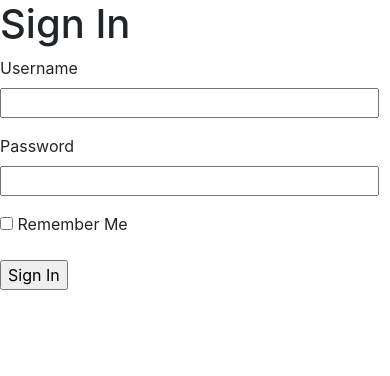
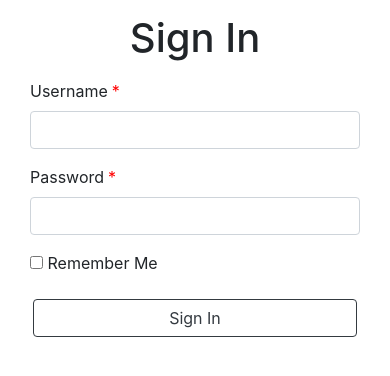
Before and after one commit to lambdabyte/cta_gnosis_dev, a Flask app: page /login in a window 390 px wide. Shown: the part 56-432 px from the top of the page. Run offline with Flask 2, Linux system fonts and the light colour scheme; some libraries are stand-ins or nearby versions.

Commit message:
login responsive

```diff
--- a/services/gnosis/app/static/main.css
+++ b/services/gnosis/app/static/main.css
@@ -1,4 +1,14 @@
+/* General */
 
+#required-splat {
+    margin-left: 4px;
+}
+
+#submitButton {
+    width: 98%;
+}
+
+/* Register */
 
 div#register-head-box {
     text-align: center;
@@ -11,11 +21,31 @@ div#register-container div.col {
     width: 40%;
 }
 
-#required-splat {
-    margin-left: 4px;
+
+#register-button-box {
+    text-align: center;
+    margin-top: 4vh;
 }
 
-#register-button-box {
+/* Login */
+
+div#loginContainer div.col {
+    margin: auto;
+    margin-top: 4%;
+    width: 100%;
+}
+
+div#loginBox {
+    width: 30%;
+    margin: auto;
+}
+
+div#loginHeadBox {
+    text-align: center;
+    margin-bottom: 2vh;
+}
+
+#loginButtonBox {
     text-align: center;
 }
 
@@ -25,6 +55,10 @@ div#register-container div.col {
         width: 100%;
     }
 
+    div#loginBox {
+        width: 100%;
+    }
+
     .desktop-text {
         display: none;
        }
--- a/services/gnosis/app/templates/base.html
+++ b/services/gnosis/app/templates/base.html
@@ -18,7 +18,7 @@
             <a class="navbar-brand" href="#">Navbar</a>
 
               <ul class="navbar-nav mr-auto">
-                  {% for x in ['home', 'register'] %}
+                  {% for x in ['home', 'register', 'login'] %}
                   <li {% if request.path  == url_for(x) %} class="nav-item active" {% endif %}><a href="{{ url_for(x) }}" class="nav-link">{{ x | capitalize }}</a></li>
                   {% endfor %}
               </ul>
--- a/services/gnosis/app/templates/login.html
+++ b/services/gnosis/app/templates/login.html
@@ -1,24 +1,32 @@
 {% extends "base.html" %}
 
 {% block content %}
+<div id="loginContainer" class="container-fluid">
+    <div class="col">
+        <div id="loginBox">
+            <div id="loginHeadBox">
                 <h1>Sign In</h1>
+            </div>
             <form action="" method="post" novalidate>
                 {{ form.hidden_tag() }}
-        <p>
-            {{ form.username.label }}<br>
-            {{ form.username(size=32) }}
+                <div class="form-group">
+                    {{ form.username.label }}<span id="required-splat" style="color: red;">*</span><br>
+                    {{ form.username(class="form-control", size=32) }}
                     {% for error in form.username.errors %}
-            <span style="color: red;">[{{ error }}]</span>
+                    <span style="color: red;">{{ error }}</span>
                     {% endfor %}
-        </p>
-        <p>
-            {{ form.password.label }}<br>
-            {{ form.password(size=32) }}
+                </div>
+                <div class="form-group">
+                    {{ form.password.label }}<span id="required-splat" style="color: red;">*</span><br>
+                    {{ form.password(class="form-control",size=32) }}
                     {% for error in form.password.errors %}
-            <span style="color: red;">[{{ error }}]</span>
+                    <span style="color: red;">{{ error }}</span>
                     {% endfor %}
-        </p>
-        <p>{{ form.remember_me() }} {{ form.remember_me.label }}</p>
-        <p>{{ form.submit() }}</p>
+                </div>
+                <div id="rememberMe" class="form-group checkbox">{{ form.remember_me(id="rememberMeChk") }} {{ form.remember_me.label }}</div>
+                <div id="loginButtonBox">{{ form.submit(class="btn btn-outline-dark", id="submitButton") }}</div>
             </form>
+        </div>
+    </div>
+</div>
 {% endblock %}
--- a/services/gnosis/app/templates/register.html
+++ b/services/gnosis/app/templates/register.html
@@ -36,7 +36,7 @@
             <span style="color: red;">{{ error }}</span>
             {% endfor %}
         </div>
-        <div id="register-button-box">{{ form.submit(class="btn btn-outline-dark") }}</div>
+        <div id="register-button-box">{{ form.submit(class="btn btn-outline-dark", id="submitButton") }}</div>
     </form>
     </div>
 </div>
```
Lines whose indentation alone changed are shown as unchanged.
